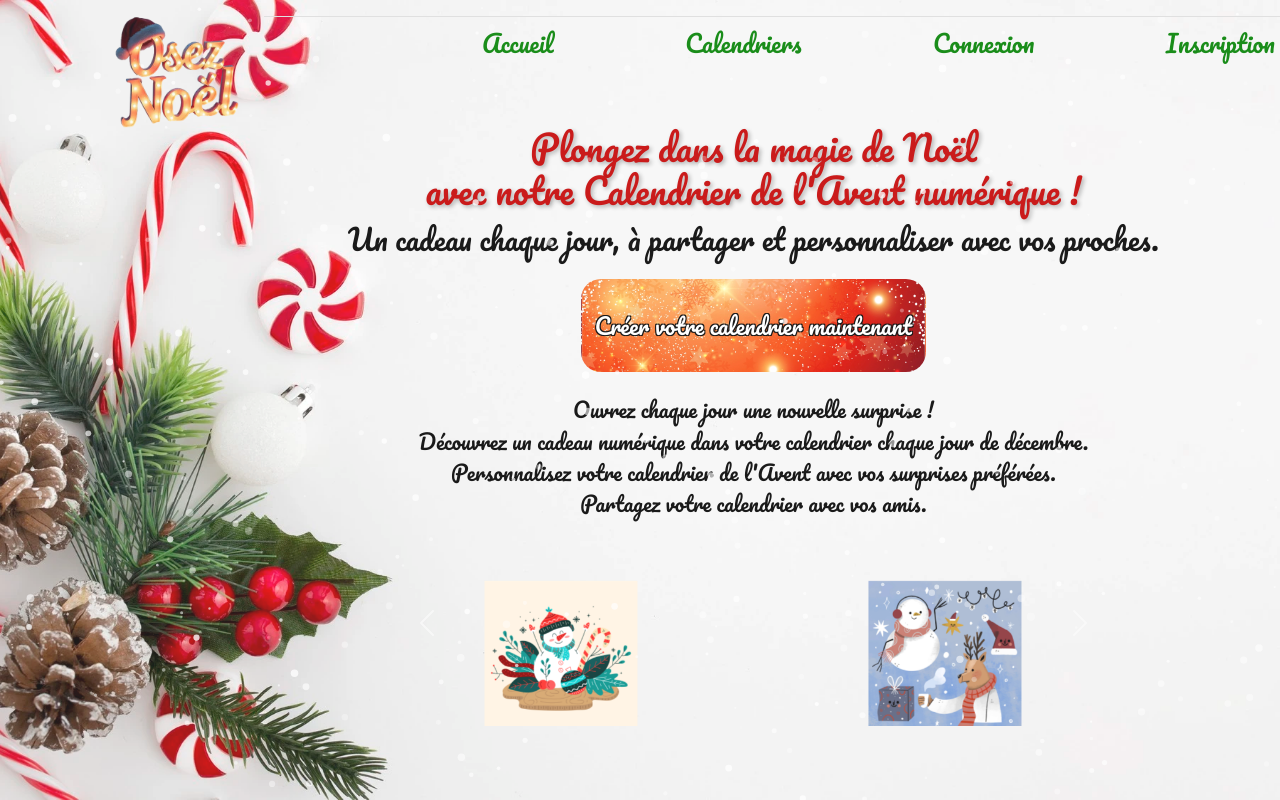
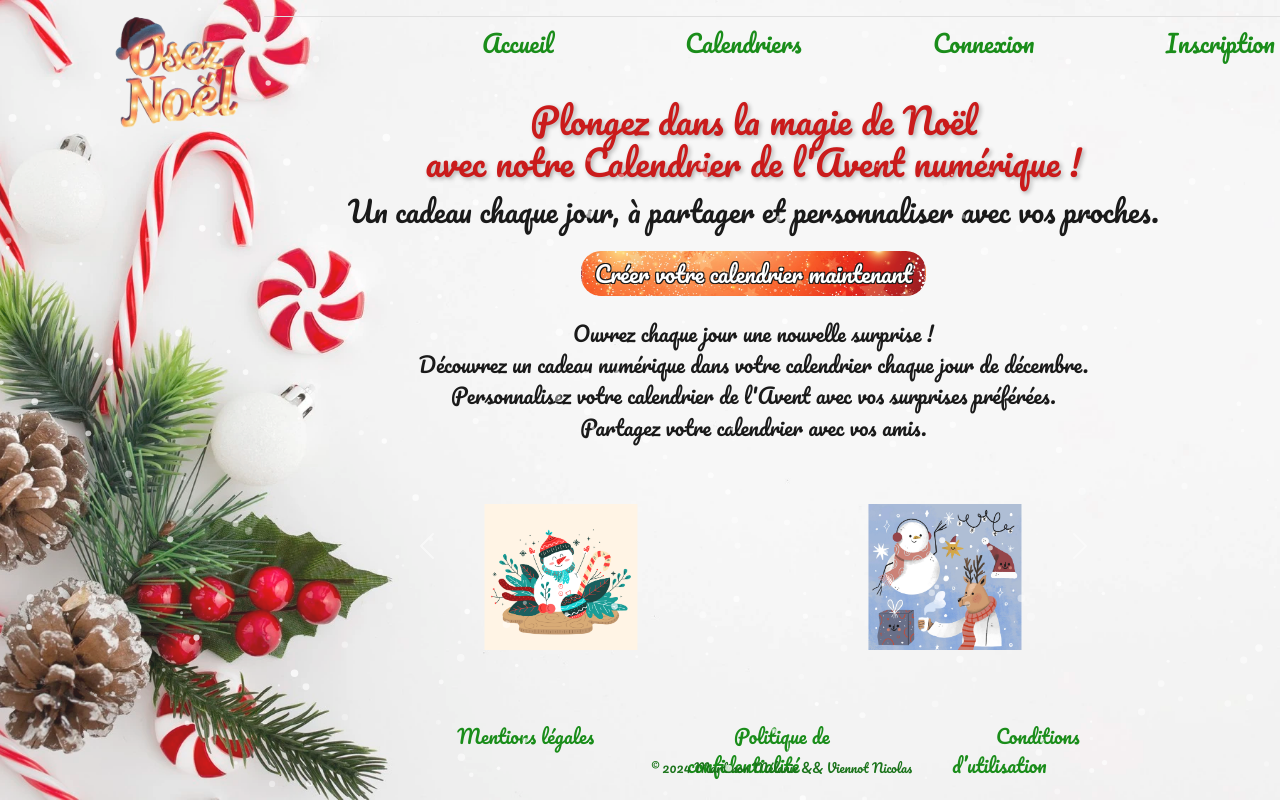
Before and after one commit to melinox58/app-noel, a Vue app in the folder front/: page / in a window 1280 px wide. Built offline with nearby package versions, Linux system fonts and the light colour scheme.

Commit message:
debug front

```diff
--- a/front/src/components/BaseLayout.vue
+++ b/front/src/components/BaseLayout.vue
@@ -225,7 +225,7 @@ main {
   flex-direction: column;
   justify-content: center;
   align-items: center;
-  height: 82vh;
+  height: 69vh;
   margin: 0 4% 2% 4%;
   background-color: rgba(255, 255, 255, 0.817);
 }
```
